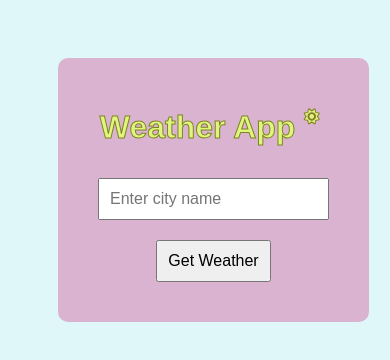
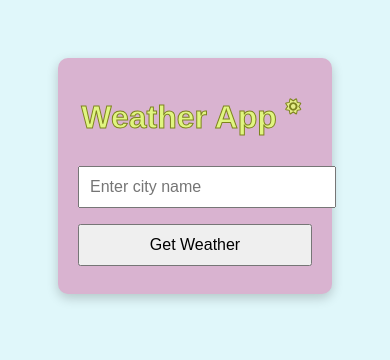
Before and after one commit to swastika-cmd5/weather-app, a plain HTML site: page index.html in a window 390 px wide. Drawn offline with Linux system fonts and the light colour scheme.

Commit message:
Update style.css

```diff
--- a/style.css
+++ b/style.css
@@ -3,6 +3,9 @@ body {
   text-align: center;
   background: #e0f7fa;
   padding: 50px;
+  display: flex;
+  align-items: center;
+  justify-content: center;
 }
 
 .container {
@@ -11,6 +14,9 @@ body {
   border-radius: 10px;
   display: inline-block;
   border-color: rgb(125, 132, 29);
+  max-width: 90%;
+  width: 400px;
+  box-shadow: 0 4px 12px rgba(0, 0, 0, 0.2);
 }
 
 #heading{
@@ -51,3 +57,15 @@ button:hover {
 .hidden {
   display: none;
 }
+
+@media (max-width: 480px) {
+  .container {
+    width: 90%;
+    padding: 20px;
+  }
+
+  input, button {
+    width: 100%;
+    margin: 8px 0;
+  }
+}
```
